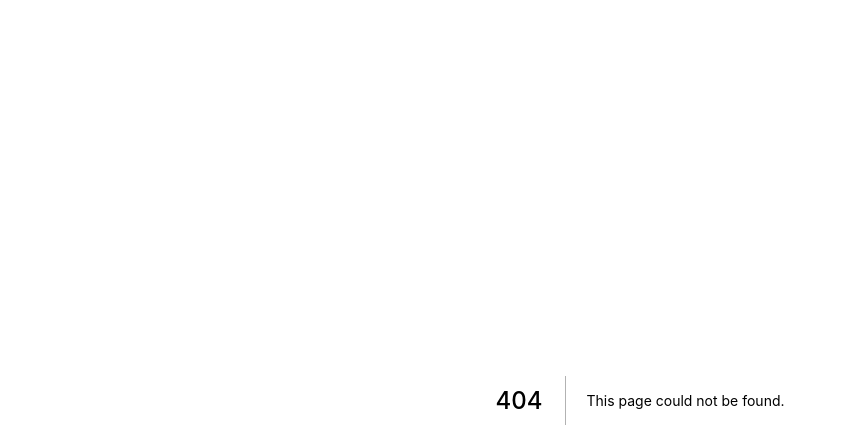
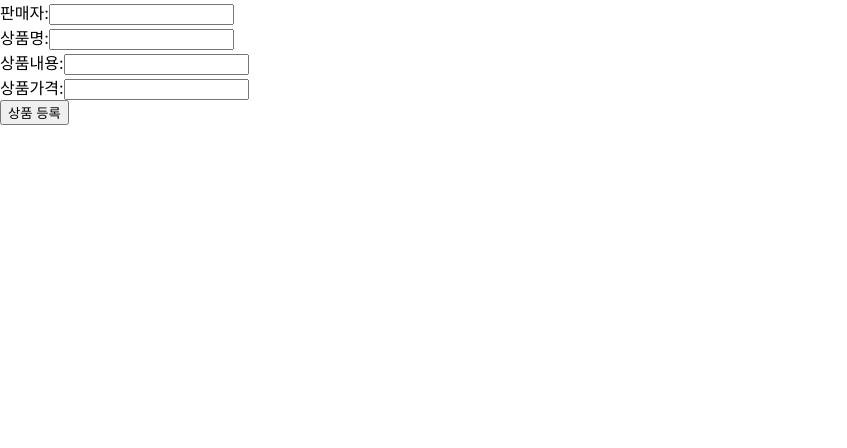
Before and after one commit to mibu119/class_quiz, a Next.js app: page /05/boards in a window 1280 px wide. Before the commit this address had no page. Shown: the top 448 px of the page, without its empty margins (0-847 px from the left). Built offline with nearby package versions, Linux system fonts and the light colour scheme.

Commit message:
[2022.11.04] 5일차 section quiz

```diff
--- /dev/null
+++ b/pages/05/boards/index.js
@@ -0,0 +1,83 @@
+import { useState } from "react";
+import { gql, useMutation } from "@apollo/client";
+import { useRouter } from "next/router";
+
+const CREATE_PRODUCT = gql`
+  mutation createProduct(
+    $seller: String
+    $createProductInput: CreateProductInput!
+  ) {
+    createProduct(seller: $seller, createProductInput: $createProductInput) {
+      _id
+      number
+    }
+  }
+`;
+
+export default function SubmitPage() {
+  const router = useRouter("");
+
+  const [createProduct] = useMutation(CREATE_PRODUCT);
+  const [seller, setSeller] = useState("");
+  const [name, setName] = useState("");
+  const [detail, setDetail] = useState("");
+  const [price, setPrice] = useState("");
+
+  const onChangeSeller = (event) => {
+    setSeller(event.target.value);
+  };
+
+  const onChangeName = (event) => {
+    setName(event.target.value);
+  };
+
+  const onChangeDetail = (event) => {
+    setDetail(event.target.value);
+  };
+
+  const onChangePrice = (event) => {
+    setPrice(event.target.value);
+  };
+
+  const onClickSubmit = async () => {
+    try {
+      const result = await createProduct({
+        variables: {
+          seller,
+          createProductInput: {
+            name: name,
+            detail: detail,
+            price: Number(price),
+          },
+        },
+      });
+      console.log(result);
+      router.push(`/05/boards_submit/${result.data.createProduct._id}`);
+    } catch (error) {
+      console.log(router);
+      console.log(error.message);
+    }
+  };
+
+  return (
+    <div>
+      <div>
+        판매자:
+        <input onChange={onChangeSeller} type="text"></input>
+      </div>
+      <div>
+        상품명:
+        <input onChange={onChangeName} type="text"></input>
+      </div>
+      <div>
+        상품내용:
+        <input onChange={onChangeDetail} type="text"></input>
+      </div>
+      <div>
+        상품가격:
+        <input onChange={onChangePrice} type="text"></input>
+      </div>
+      <button onClick={onClickSubmit}>상품 등록</button>
+    </div>
+  );
+}
--- /dev/null
+++ b/pages/05/boards_submit/index.js
@@ -0,0 +1,3 @@
+export default function RoutedFetchPage() {
+  return <div>페이지 이동완료</div>;
+}
```
Also changed, not shown: pages/05/boards_submit/[productId]/index.js (added, +35 -0 lines).
